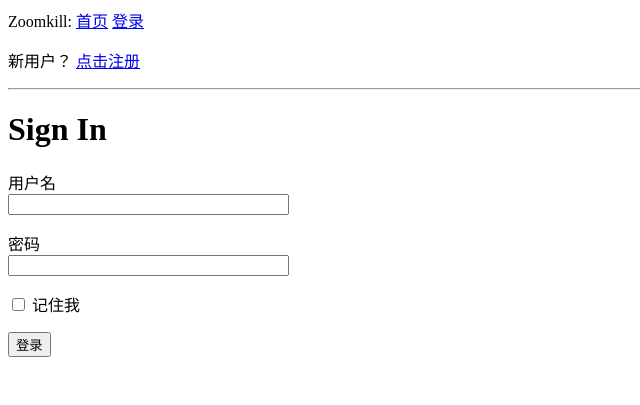
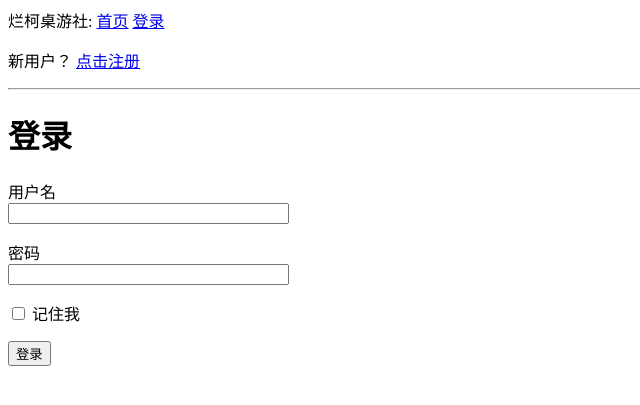
Before and after one commit to Ji-Hua/werewolf_assistant, a Flask app: a page that uses app/templates/base.html in a window 1280 px wide. Shown: the top 405 px of the page, without its empty margins (0-640 px from the left). Run offline with Flask 2, Linux system fonts and the light colour scheme; some libraries are stand-ins or nearby versions.

Commit message:
use chinese and refactor

```diff
--- a/app/forms.py
+++ b/app/forms.py
@@ -13,7 +13,7 @@ class LoginForm(FlaskForm):
 
 class RegistrationForm(FlaskForm):
     username = StringField('用户名', validators=[DataRequired()])
-    email = StringField('Email', validators=[DataRequired(), Email()])
+    email = StringField('电子邮箱', validators=[DataRequired(), Email()])
     password = PasswordField('密码', validators=[DataRequired()])
     password2 = PasswordField(
         '重复密码', validators=[DataRequired(), EqualTo('password')])
@@ -22,17 +22,12 @@ class RegistrationForm(FlaskForm):
     def validate_username(self, username):
         user = User.query.filter_by(username=username.data).first()
         if user is not None:
-            raise ValidationError('Please use a different username.')
+            raise ValidationError('请使用其他用户名')
 
     def validate_email(self, email):
         user = User.query.filter_by(email=email.data).first()
         if user is not None:
-            raise ValidationError('Please use a different email address.')
-
-
-class VoteForm(FlaskForm):
-    votefor = StringField('投票给', validators=[DataRequired()])
-    submit = SubmitField('提交投票')
+            raise ValidationError('请使用其他电子邮箱')
 
 
 class CreateGameForm(FlaskForm):
@@ -69,8 +64,3 @@ class GameRoundForm(FlaskForm):
         ('第5天放逐-pk', '第5天放逐-pk')
     ]
     round = SelectField('选择投票轮次', choices=round_opts, validate_choice=False)
-
-
-
-class ViewForm(FlaskForm):
-    view = SubmitField('View Vote')
--- a/app/routes.py
+++ b/app/routes.py
@@ -3,8 +3,8 @@ from flask_login import current_user, login_user, logout_user, login_required
 from werkzeug.urls import url_parse
 
 from app import app, db
-from app.forms import (LoginForm, RegistrationForm, VoteForm, CreateGameForm,
-    GameRoundForm, SeatForm, ViewForm, TemplateForm)
+from app.forms import (LoginForm, RegistrationForm, CreateGameForm,
+    GameRoundForm, SeatForm,TemplateForm)
 from app.models import User, Vote, Game, Room, Player
 from app.tools import random_with_N_digits, assign_character
 
--- a/app/templates/base.html
+++ b/app/templates/base.html
@@ -2,14 +2,14 @@
     <head>
         <script src="//ajax.googleapis.com/ajax/libs/jquery/1.9.1/jquery.min.js"></script>
         {% if title %}
-        <title>{{ title }} - ZoomKill</title>
+        <title>{{ title }} - 烂柯桌游社</title>
         {% else %}
-        <title>ZoomKill</title>
+        <title>烂柯桌游社</title>
         {% endif %}
     </head>
     <body>
         <div>
-            Zoomkill:
+            烂柯桌游社:
             <a href="{{ url_for('index') }}">首页</a>
             {% if current_user.is_anonymous %}
             <a href="{{ url_for('login') }}">登录</a>
--- a/app/templates/index.html
+++ b/app/templates/index.html
@@ -1,7 +1,7 @@
 {% extends "base.html" %}
 
 {% block content %}
-    <h1>你好 {{ current_user.username }}!</h1>
+    <h1>欢迎 {{ current_user.username }} </h1>
     <p>请选择你的行动</p>
     <form action="" method="post">
         {{ form.csrf_token }}
--- a/app/templates/login.html
+++ b/app/templates/login.html
@@ -1,7 +1,7 @@
 {% extends "base.html" %}
 
 {% block content %}
-    <h1>Sign In</h1>
+    <h1>登录</h1>
     <form action="" method="post" novalidate>
         {{ form.csrf_token }}
         {{ form.hidden_tag() }}
--- a/app/templates/register.html
+++ b/app/templates/register.html
@@ -1,7 +1,7 @@
 {% extends "base.html" %}
 
 {% block content %}
-    <h1>Register</h1>
+    <h1>注册烂柯游艺社</h1>
     <form action="" method="post">
         {{ form.csrf_token }}
         {{ form.hidden_tag() }}
```
Also changed, not shown: 1 other file.
